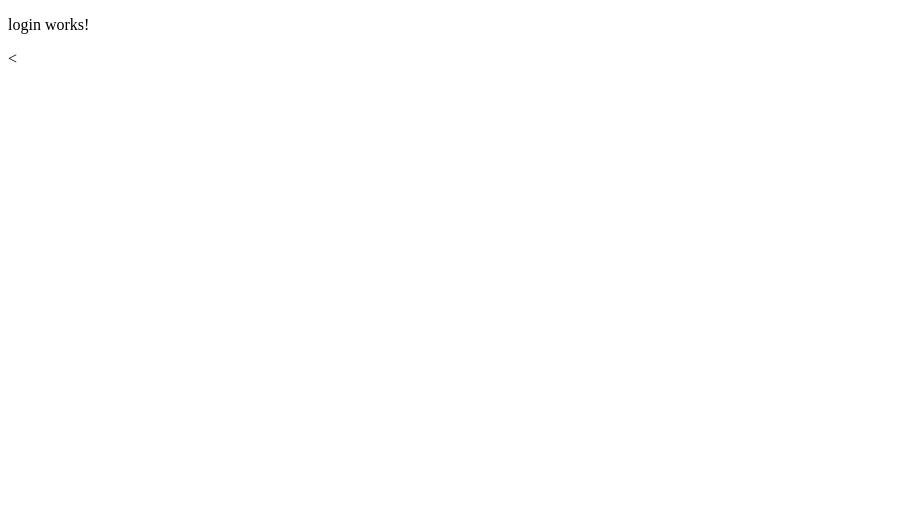
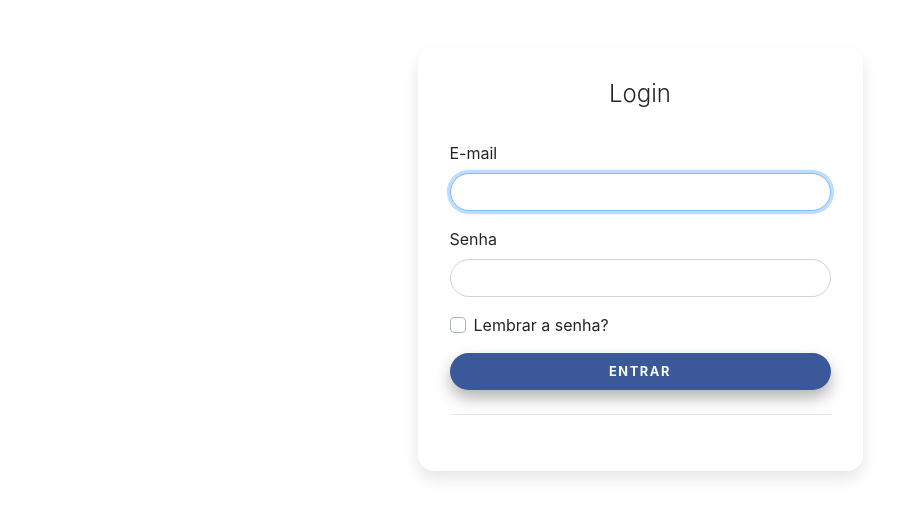
Before and after one commit to tintasetons/code_shopping, an Angular app in the folder angular-app/: page / in a window 1280 px wide. Shown: the top 518 px of the page, without its empty margins (0-916 px from the left). Built offline with nearby package versions, Linux system fonts and the light colour scheme.

Commit message:
Interpolação

```diff
--- a/angular-app/angular.json
+++ b/angular-app/angular.json
@@ -24,9 +24,16 @@
               "src/assets"
             ],
             "styles": [
-              "src/styles.css"
+              "src/styles.css",
+              "node_modules/bootstrap/dist/css/bootstrap.min.css"
+
             ],
-            "scripts": []
+            "scripts": [
+              "node_modules/jquery/dist/jquery.min.js",
+              "node_modules/popper.js/dist/popper.min.js",
+              "node_modules/bootstrap/dist/js/bootstrap.min.js"
+
+            ]
           },
           "configurations": {
             "production": {
--- a/angular-app/src/app/components/pages/login/login.component.css
+++ b/angular-app/src/app/components/pages/login/login.component.css
@@ -0,0 +1,176 @@
+:root {
+  --input-padding-x: 1.5rem;
+  --input-padding-y: .75rem;
+}
+
+body {
+  background: #007bff;
+  background: linear-gradient(to right, #0062E6, #33AEFF);
+}
+
+.card-signin {
+  border: 0;
+  border-radius: 1rem;
+  box-shadow: 0 0.5rem 1rem 0 rgba(0, 0, 0, 0.1);
+}
+
+.card-signin .card-title {
+  margin-bottom: 2rem;
+  font-weight: 300;
+  font-size: 1.5rem;
+}
+
+.card-signin .card-body {
+  padding: 2rem;
+}
+
+.form-signin {
+  width: 100%;
+}
+
+.form-signin .btn {
+  font-size: 80%;
+  border-radius: 5rem;
+  letter-spacing: .1rem;
+  font-weight: bold;
+  padding: 0.5rem;
+  transition: all 0.2s;
+  box-shadow: 0 0.5rem 1rem 0 rgba(2, 2, 2, 0.3);
+}
+
+.form-label-group {
+  position: relative;
+  margin-bottom: 1rem;
+}
+
+.form-label-group input {
+  /*height: auto;*/
+  border-radius: 2rem;
+}
+
+.form-label-group > input,
+.form-label-group > label {
+  padding: var(--input-padding-y) var(--input-padding-x);
+}
+
+.form-label-group > label {
+  position: absolute;
+  top: -0.4rem;
+  left: 0.7rem;
+  display: block;
+'' width: 100 %;
+  margin-bottom: 0;
+  /*//  Override default `<label>` margin*/
+  line-height: 3rem;
+  color: #495057;
+  border: 1px solid transparent;
+  border-radius: .50rem;
+  transition: all .1s ease-in-out;
+}
+
+.form-label-group input::-webkit-input-placeholder {
+  color: transparent;
+}
+
+.form-label-group input:-ms-input-placeholder {
+  color: transparent;
+}
+
+.form-label-group input::-ms-input-placeholder {
+  color: transparent;
+}
+
+.form-label-group input::-moz-placeholder {
+  color: transparent;
+}
+
+.form-label-group input::placeholder {
+  color: transparent;
+}
+
+.form-label-group input:not(:placeholder-shown) {
+  padding-top: calc(var(--input-padding-y) + var(--input-padding-y) * (2 / 3));
+  padding-bottom: calc(var(--input-padding-y) / 3);
+}
+
+.form-label-group input:not(:placeholder-shown) ~ label {
+  padding-top: calc(var(--input-padding-y) / 3);
+  padding-bottom: calc(var(--input-padding-y) / 3);
+  font-size: 18px;
+  color: #777;
+}
+
+.btn-google-logo {
+  color: white;
+  background-color: #da4d39
+}
+.btn-google-plus {
+  color: white;
+  background-color: #da4d39
+}
+
+.btn-whatsapp {
+  color: white;
+  background-color: #34af23;
+}
+
+.btn-facebook {
+  color: white;
+  background-color: #3b5998;
+}
+
+.btn-twitter {
+  color: white;
+  background-color: #00aced;
+}
+.btn-youtube {
+  color: white;
+  background-color: #bb0000;
+}
+
+.btn-linkedin {
+  color: white;
+  background-color: #007bb6;
+}
+
+.btn-instagram {
+  color: white;
+  background-color: #517fa4;
+}
+
+.btn-android {
+  color: white;
+  background-color: #a4c639;
+}
+
+.btn-excel {
+  color: white;
+  background-color: #008641;
+}
+
+/* Fallback for Edge
+-------------------------------------------------- */
+
+@supports (-ms-ime-align: auto) {
+  .form-label-group > label {
+    display: none;
+  }
+
+  .form-label-group input::-ms-input-placeholder {
+    color: #777;
+  }
+}
+
+/* Fallback for IE
+-------------------------------------------------- */
+
+@media all and (-ms-high-contrast: none),
+(-ms-high-contrast: active) {
+  .form-label-group > label {
+    display: none;
+  }
+
+  .form-label-group input:-ms-input-placeholder {
+    color: #777;
+  }
+}
--- a/angular-app/src/app/components/pages/login/login.component.html
+++ b/angular-app/src/app/components/pages/login/login.component.html
@@ -1,2 +1,30 @@
-<p>login works!</p>
-<
+<div class="container">
+  <div class="row">
+    <div class="col-sm-9 col-md-7 col-lg-5 mx-auto">
+      <div class="card card-signin my-5">
+        <div class="card-body">
+          <h5 class="card-title text-center">Login</h5>
+          <form class="form-signin">
+            <div><label for="inputEmail">E-mail</label></div>
+            <div class="form-label-group">
+              <div><input type="email" id="inputEmail" class="form-control" placeholder="Email address" required autofocus></div>
+            </div>
+
+            <div> <label for="inputPassword">Senha</label></div>
+            <div class="form-label-group">
+              <div><input type="password" id="inputPassword" class="form-control" placeholder="Password" required>
+              </div>
+            </div>
+            <div class="custom-control custom-checkbox mb-3">
+              <input type="checkbox" class="custom-control-input  " id="customCheck1">
+              <label class="custom-control-label" for="customCheck1">Lembrar a senha?</label>
+            </div>
+            <button class="btn btn-lg btn-facebook btn-block text-uppercase" type="submit">Entrar</button>
+            <hr class="my-4">
+
+          </form>
+        </div>
+      </div>
+    </div>
+  </div>
+</div>
```
Also changed, not shown: angular-app/package.json (+7 -0 lines), 1 other file (tests, documents, lock files or other folders).
